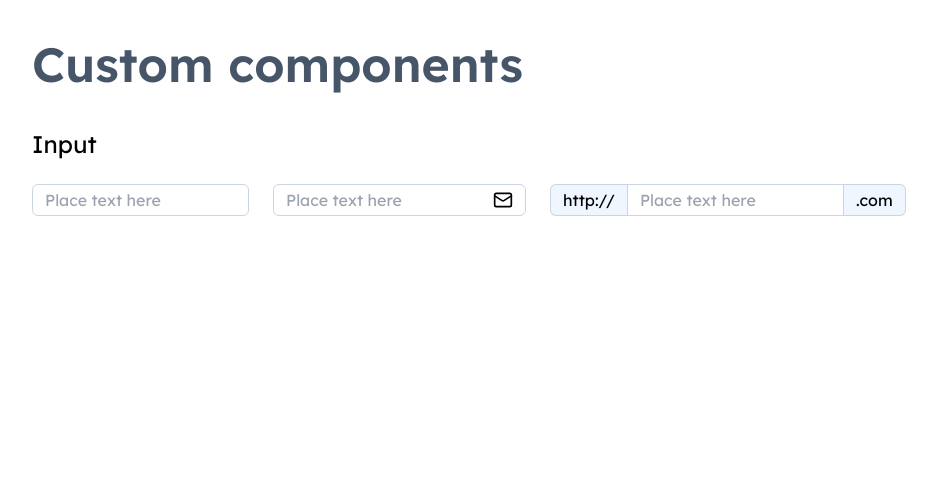
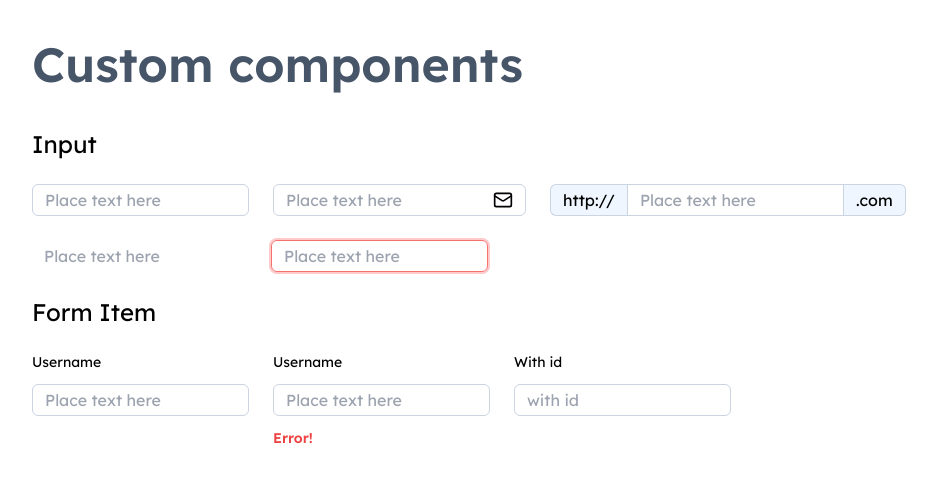
Before and after one commit to ts4blader/custom-component, a React (Vite) app: page / in a window 1280 px wide. Shown: the top 482 px of the page, without its empty margins (88-1025 px from the left). Built offline with nearby package versions, Linux system fonts and the light colour scheme.

Commit message:
:sparkles: created form-item

```diff
--- a/src/App.tsx
+++ b/src/App.tsx
@@ -1,3 +1,4 @@
+import FormItem from "components/form-item"
 import Input, { InputAddon } from "components/input"
 import { Mail } from "lucide-react"
 
@@ -8,9 +9,10 @@ function App() {
         <h1 className="text-5xl font-600 text-slate-600">Custom components</h1>
       </header>
 
+      {/* Input */}
       <section className="container">
-        <h2 className="text-2xl mb-6">Input</h2>
-        <div className="flex gap-6 items-center">
+        <h2 className="mb-6 text-2xl">Input</h2>
+        <div className="flex flex-wrap items-center gap-6">
           <Input placeholder="Place text here" />
           <Input placeholder="Place text here" affix={<Mail size={20} />} />
           <div className="flex">
@@ -18,6 +20,26 @@ function App() {
             <Input className="rounded-none" placeholder="Place text here" />
             <InputAddon position="end">.com</InputAddon>
           </div>
+          <Input placeholder="Place text here" theme="borderless" />
+          <Input placeholder="Place text here" error />
+        </div>
+      </section>
+
+      {/* Form Item */}
+      <section className="container">
+        <h2 className="my-6 text-2xl">Form Item</h2>
+        <div className="flex flex-wrap gap-6">
+          <FormItem label="Username">
+            <Input placeholder="Place text here" />
+          </FormItem>
+
+          <FormItem error="Error!" label="Username">
+            <Input placeholder="Place text here" />
+          </FormItem>
+
+          <FormItem label="With id">
+            {(id) => <Input id={id} placeholder="with id" />}
+          </FormItem>
         </div>
       </section>
     </main>
--- /dev/null
+++ b/src/components/form-item/index.tsx
@@ -0,0 +1,43 @@
+import React, { useId } from "react"
+import { ComponentUnion } from "types"
+import { cn } from "utils/helper"
+
+interface FormItemProps<T> extends React.ComponentProps<ComponentUnion> {
+  error?: React.ReactNode
+  label?: React.ReactNode
+  as?: T
+  children: React.ReactNode | ((id: string) => React.ReactNode)
+  labelClass?: string
+  errorClass?: string
+}
+
+const FormItem = ({
+  as = "div",
+  error,
+  label,
+  children,
+  errorClass,
+  labelClass,
+}: FormItemProps<ComponentUnion>) => {
+  const id = useId()
+  const Component = as
+  const Children = typeof children === "function" ? children(id) : children
+
+  return (
+    <Component>
+      {label && (
+        <label htmlFor={id} className={cn("mb-3 text-sm block", labelClass)}>
+          {label}
+        </label>
+      )}
+      {Children}
+      {error && (
+        <p className={cn("mt-3 text-sm text-red-500 font-600", errorClass)}>
+          {error}
+        </p>
+      )}
+    </Component>
+  )
+}
+
+export default React.memo(FormItem)
--- a/src/components/input/index.tsx
+++ b/src/components/input/index.tsx
@@ -10,6 +10,7 @@ interface InputProps extends MixedInputType {
   className?: string
   affix?: React.ReactNode
   suffix?: React.ReactNode
+  error?: boolean
 }
 
 type MixedAddonType = Omit<React.ComponentProps<"span">, "className"> &
@@ -20,9 +21,15 @@ interface InputAddonProps extends MixedAddonType {
 }
 
 const Input = React.forwardRef<HTMLInputElement, InputProps>(
-  ({ className, affix, suffix, size, theme, ...rest }, ref) => {
+  ({ className, affix, suffix, size, theme, error, ...rest }, ref) => {
     return (
-      <div className={cn("input-wrapper", wrapper({ className, size, theme }))}>
+      <div
+        className={cn(
+          "input-wrapper",
+          wrapper({ className, size, theme }),
+          error && "!border-red-400 !ring-2 !ring-red-200"
+        )}
+      >
         {suffix && <span className="shrink-0">{suffix}</span>}
         <input className={input({ size })} ref={ref} {...rest} />
         {affix && <span className="shrink-0">{affix}</span>}
@@ -30,8 +37,6 @@ const Input = React.forwardRef<HTMLInputElement, InputProps>(
     )
   }
 )
-
-Input.displayName = "Input"
 
 export const InputAddon = React.memo(
   ({ className, size, theme, position, ...rest }: InputAddonProps) => {
--- a/src/components/input/variant.ts
+++ b/src/components/input/variant.ts
@@ -1,9 +1,10 @@
 import { cva } from "class-variance-authority";
 
-const wrapper = cva('inline-flex items-center gap-4 rounded-md', {
+const wrapper = cva('inline-flex items-center gap-4 rounded-md disabled:opacity-60', {
   variants: {
     theme: {
-      default: ['border', 'border-slate-300', 'focus-within:border-blue-400', 'focus-within:ring-2 focus-within:ring-blue-200']
+      default: ['border', 'border-slate-300', 'focus-within:border-blue-400', 'focus-within:ring-2 focus-within:ring-blue-200'],
+      borderless: ['border-none']
     },
     size: {
       sm: ['h-6 px-2 py-1'],
--- a/src/types.ts
+++ b/src/types.ts
@@ -0,0 +1 @@
+export type ComponentUnion = keyof React.JSX.IntrinsicElements | React.JSXElementConstructor<any>
```
